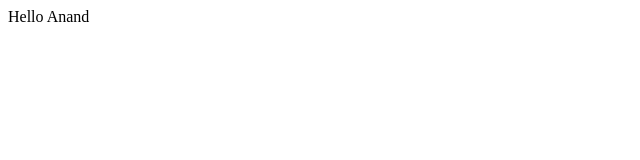
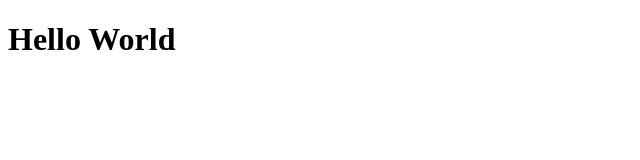
Before and after one commit to anand0100-dot/Devops-automation-1st-, a plain HTML site: page index.html in a window 1280 px wide. Shown: the whole page, without its empty margins (0-640 px from the left). Drawn offline with Linux system fonts and the light colour scheme.

Commit message:
Updated index.html

```diff
--- a/index.html
+++ b/index.html
@@ -1,3 +1,9 @@
-<p>
-  Hello Anand
-  </p>
+<!DOCTYPE html>
+<html>
+<head>
+    <title>My Website</title>
+</head>
+<body>
+    <h1>Hello World</h1>
+</body>
+</html>
```
